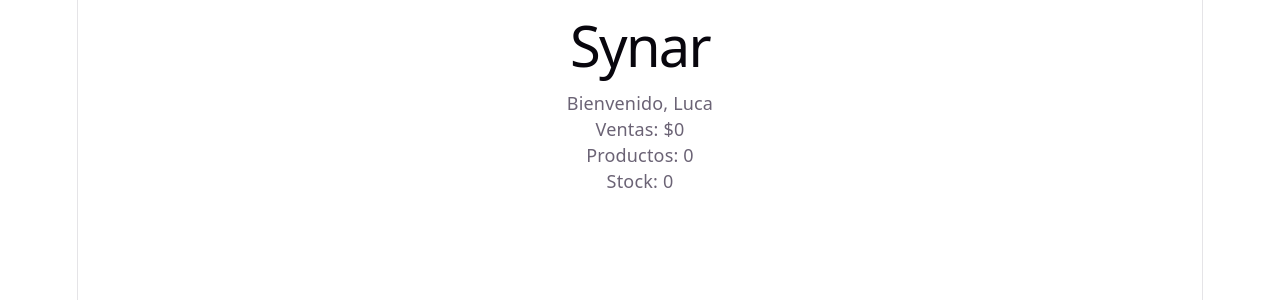
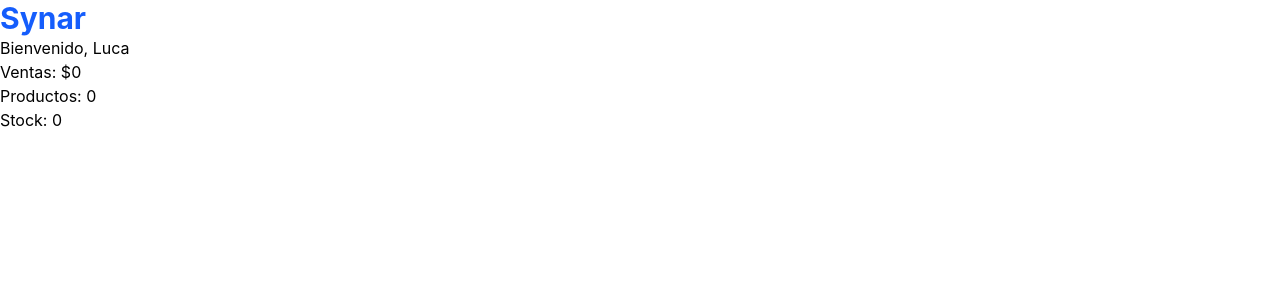
Before and after one commit to LucaxHD06/Synar, a React (Vite) app: page / in a window 1280 px wide. Shown: the top 300 px of the page. Built offline with nearby package versions, Linux system fonts and the light colour scheme.

Commit message:
Configurar Tailwind CSS v4

```diff
--- a/package.json
+++ b/package.json
@@ -10,8 +10,10 @@
     "preview": "vite preview"
   },
   "dependencies": {
+    "@tailwindcss/vite": "^4.3.3",
     "react": "^19.2.8",
-    "react-dom": "^19.2.8"
+    "react-dom": "^19.2.8",
+    "tailwindcss": "^4.3.3"
   },
   "devDependencies": {
     "@eslint/js": "^10.0.1",
--- a/src/App.tsx
+++ b/src/App.tsx
@@ -1,10 +1,8 @@
-import './App.css'
-
 function App() {
 
     return (
       <div>
-        <h1>Synar</h1>
+        <h1 className="text-3xl font-bold text-blue-600">Synar</h1>
         <p>Bienvenido, Luca</p>
         <div>
           <div>Ventas: $0</div>
--- a/src/index.css
+++ b/src/index.css
@@ -1,111 +1 @@
-:root {
-  --text: #6b6375;
-  --text-h: #08060d;
-  --bg: #fff;
-  --border: #e5e4e7;
-  --code-bg: #f4f3ec;
-  --accent: #aa3bff;
-  --accent-bg: rgba(170, 59, 255, 0.1);
-  --accent-border: rgba(170, 59, 255, 0.5);
-  --social-bg: rgba(244, 243, 236, 0.5);
-  --shadow:
-    rgba(0, 0, 0, 0.1) 0 10px 15px -3px, rgba(0, 0, 0, 0.05) 0 4px 6px -2px;
-
-  --sans: system-ui, 'Segoe UI', Roboto, sans-serif;
-  --heading: system-ui, 'Segoe UI', Roboto, sans-serif;
-  --mono: ui-monospace, Consolas, monospace;
-
-  font: 18px/145% var(--sans);
-  letter-spacing: 0.18px;
-  color-scheme: light dark;
-  color: var(--text);
-  background: var(--bg);
-  font-synthesis: none;
-  text-rendering: optimizeLegibility;
-  -webkit-font-smoothing: antialiased;
-  -moz-osx-font-smoothing: grayscale;
-
-  @media (max-width: 1024px) {
-    font-size: 16px;
-  }
-}
-
-@media (prefers-color-scheme: dark) {
-  :root {
-    --text: #9ca3af;
-    --text-h: #f3f4f6;
-    --bg: #16171d;
-    --border: #2e303a;
-    --code-bg: #1f2028;
-    --accent: #c084fc;
-    --accent-bg: rgba(192, 132, 252, 0.15);
-    --accent-border: rgba(192, 132, 252, 0.5);
-    --social-bg: rgba(47, 48, 58, 0.5);
-    --shadow:
-      rgba(0, 0, 0, 0.4) 0 10px 15px -3px, rgba(0, 0, 0, 0.25) 0 4px 6px -2px;
-  }
-
-  #social .button-icon {
-    filter: invert(1) brightness(2);
-  }
-}
-
-#root {
-  width: 1126px;
-  max-width: 100%;
-  margin: 0 auto;
-  text-align: center;
-  border-inline: 1px solid var(--border);
-  min-height: 100svh;
-  display: flex;
-  flex-direction: column;
-  box-sizing: border-box;
-}
-
-body {
-  margin: 0;
-}
-
-h1,
-h2 {
-  font-family: var(--heading);
-  font-weight: 500;
-  color: var(--text-h);
-}
-
-h1 {
-  font-size: 56px;
-  letter-spacing: -1.68px;
-  margin: 32px 0;
-  @media (max-width: 1024px) {
-    font-size: 36px;
-    margin: 20px 0;
-  }
-}
-h2 {
-  font-size: 24px;
-  line-height: 118%;
-  letter-spacing: -0.24px;
-  margin: 0 0 8px;
-  @media (max-width: 1024px) {
-    font-size: 20px;
-  }
-}
-p {
-  margin: 0;
-}
-
-code,
-.counter {
-  font-family: var(--mono);
-  display: inline-flex;
-  border-radius: 4px;
-  color: var(--text-h);
-}
-
-code {
-  font-size: 15px;
-  line-height: 135%;
-  padding: 4px 8px;
-  background: var(--code-bg);
-}
+  @import "tailwindcss";
--- a/vite.config.ts
+++ b/vite.config.ts
@@ -1,7 +1,8 @@
 import react from '@vitejs/plugin-react'
+import tailwindcss from '@tailwindcss/vite'
 import { defineConfig } from 'vite'
 
 // https://vite.dev/config/
 export default defineConfig({
-  plugins: [react()],
+  plugins: [react(), tailwindcss()],
 })
```
Also changed, not shown: 1 other file (tests, documents, lock files or other folders).
